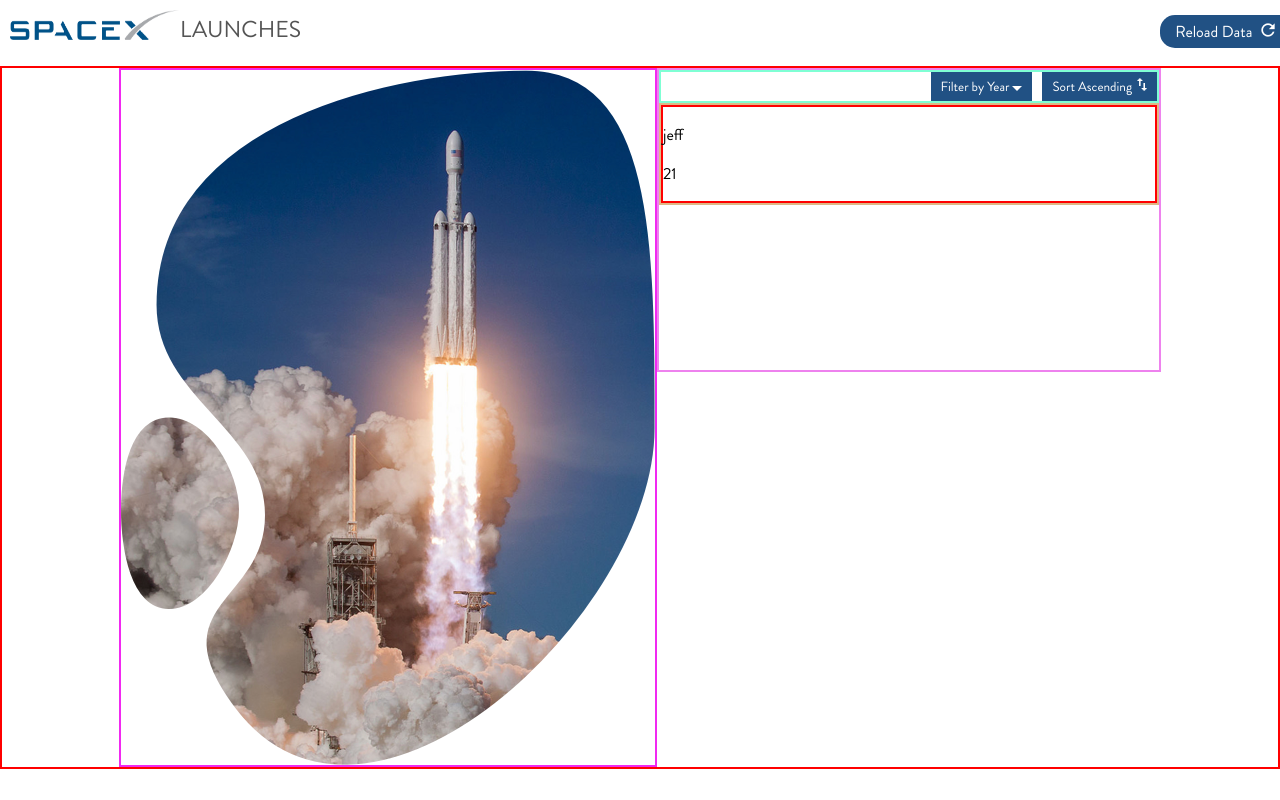
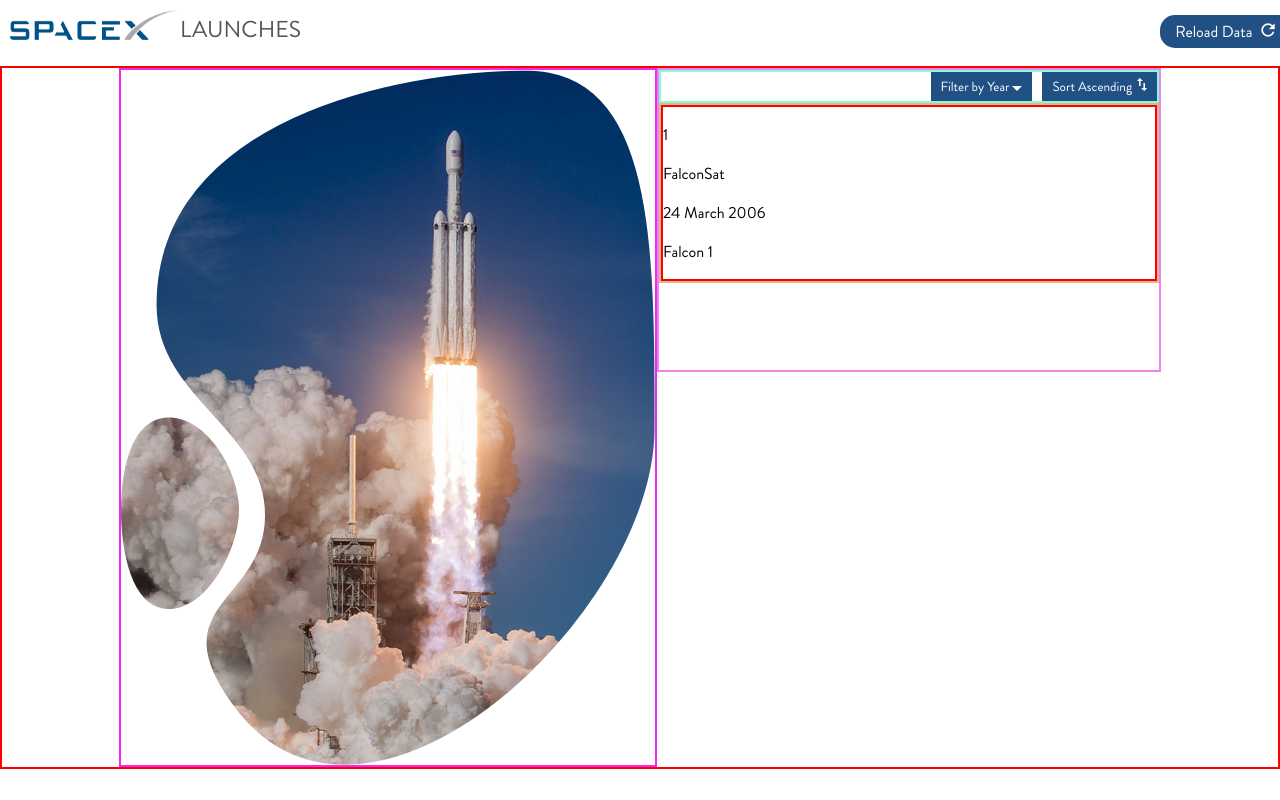
Before and after one commit to anton25360/react-spacexlaunch, a React (Create React App) app: page / in a window 1280 px wide. Built offline with nearby package versions, Linux system fonts and the light colour scheme.

Commit message:
added required props and classNames

```diff
--- a/src/App.js
+++ b/src/App.js
@@ -94,7 +94,7 @@
                   <Item key={idx} name="jeff" age="21" />
                 );
               })}
-              <Item name="jeff" age="21" />
+              <Item number='1' name='FalconSat' date='24 March 2006' rocket='Falcon 1'/>
             </div>
           </div>
         </div>
--- a/src/Item.js
+++ b/src/Item.js
@@ -6,8 +6,10 @@
     render() {
         return (
             <div className='itemContainer'>
-            <p>{this.props.name}</p>
-            <p>{this.props.age}</p>
+            <p className='itemNumber'>{this.props.number}</p>
+            <p className='itemName'>{this.props.name}</p>
+            <p className='itemDate'>{this.props.date}</p>
+            <p className='itemRocket'>{this.props.rocket}</p>
         </div>
         )
     }
```
Also changed, not shown: 1 other file (tests, documents, lock files or other folders).
